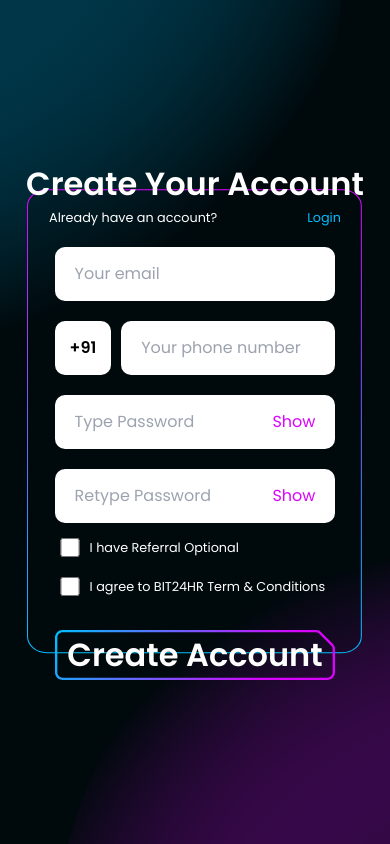
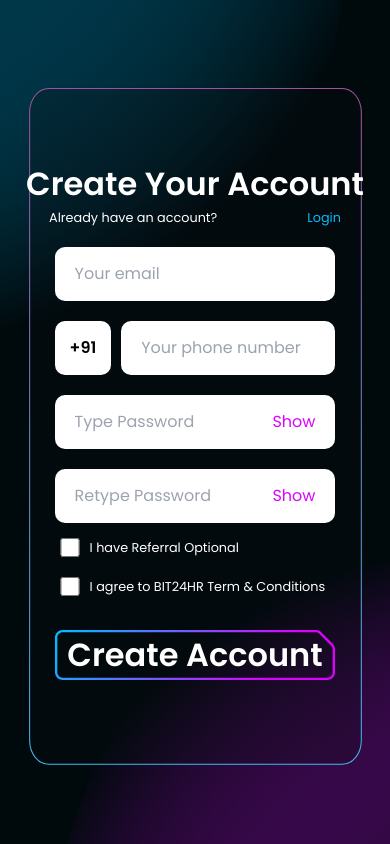
Before and after one commit to alimicrogigs/Subhx-frontend, a Next.js app: page /create-account in a window 390 px wide. Built offline with nearby package versions, Linux system fonts and the light colour scheme.

Commit message:
with responsive
with responsive

```diff
--- a/src/app/create-account/page.module.css
+++ b/src/app/create-account/page.module.css
@@ -4,3 +4,8 @@
   background-position: center;
   background-repeat: no-repeat;
 }
+@media only screen and (max-width: 600px) {
+  .border_to_design {
+    background-image: url(/signup/mobileborder.svg);
+  }
+}
```
Also changed, not shown: public/signup/mobileborder.svg (added).
